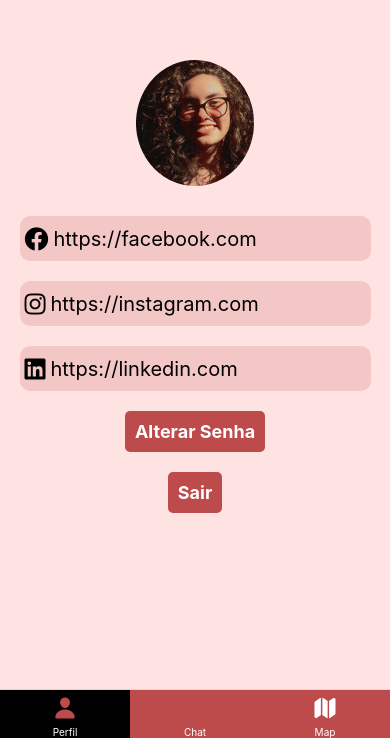
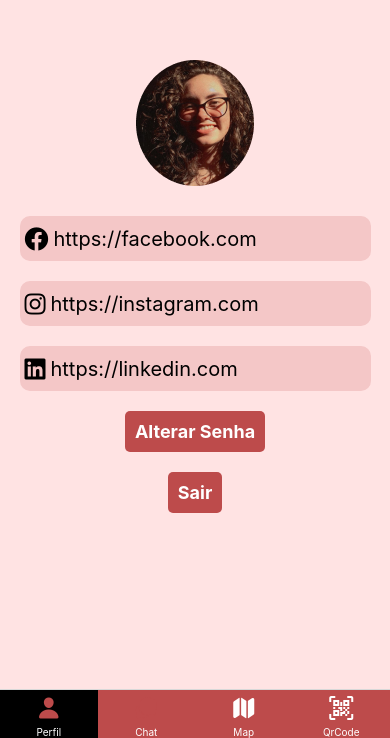
Before and after one commit to Alanakcb/mobile2022, a React Native app: screen /Tab in a window 390 px wide. Shown: the part 106-844 px from the top of the page. Built offline with nearby package versions, Linux system fonts and the light colour scheme.

Commit message:
aula 13/07

```diff
--- a/src/navigations/tab.navigation.tsx
+++ b/src/navigations/tab.navigation.tsx
@@ -1,9 +1,10 @@
 import React from "react";
 import { createBottomTabNavigator } from "@react-navigation/bottom-tabs";
-import { ChatScreen, PerfilScreen, MapScreen
+import { ChatScreen, PerfilScreen, MapScreen, qrCodeScreen
  } from "../screens";
 import colors from "../styles/colors";
-import { Ionicons } from "@expo/vector-icons";
+import { Ionicons, MaterialCommunityIcons } from "@expo/vector-icons";
+import { DrawerContent } from "@react-navigation/drawer";
 
 const Tab = createBottomTabNavigator();
 
@@ -45,6 +46,19 @@ export default function TabNavigation() {
           ),
         }}
       />
+      <Tab.Screen
+        name="QrCode"
+        component={qrCodeScreen}
+        options={{
+         tabBarIcon: () => (
+            <MaterialCommunityIcons
+              name="qrcode-scan"
+              size={24}
+              color={colors.white}
+            />
+          ),
+        }}
+      />
     </Tab.Navigator>
   );
 }
--- a/src/screens/index.ts
+++ b/src/screens/index.ts
@@ -4,3 +4,4 @@ export { default as PerfilScreen } from "./Perfil"
 export { default as ChatScreen } from "./Chat"
 export { default as MapScreen } from "./Map"
 export { default as SairScreen } from "./Sair"
+export { default as qrCodeScreen } from "./QrCode"
```
